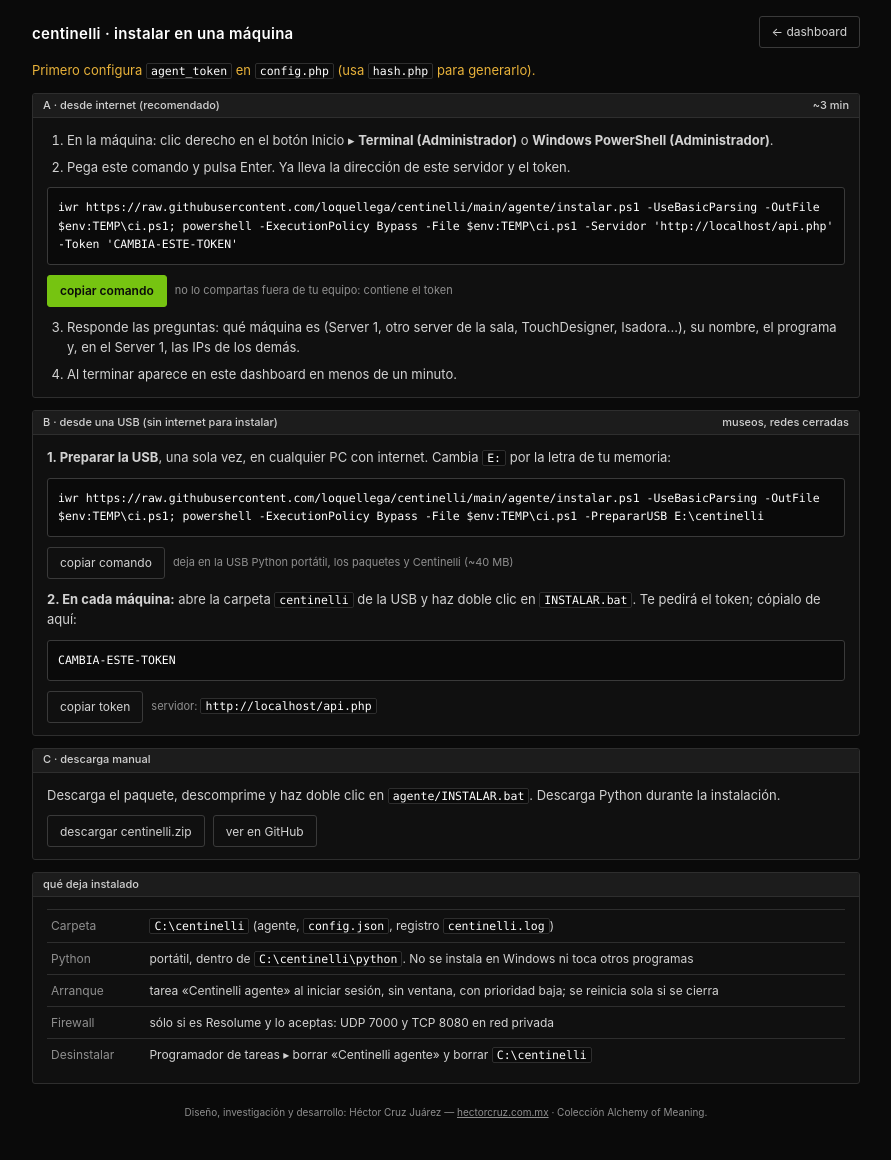
After one commit to loquellega/Centinelli, a PHP site: page /instalar.php in a window 1280 px wide. The commit adds this page. Shown: the whole page, without its empty margins (194-1085 px from the left). Run offline with PHP 8.4, Linux system fonts and the light colour scheme; the visitor is signed in with stand-in values (Sample User, id 1).

Commit message:
Centinelli: instalador por link y por USB, guía INSTALAR.md
- agente/instalar.ps1 + INSTALAR.bat: Python 3.12 portátil (embebido) en C:\centinelli\python,
  paquetes, agente desde GitHub o USB, preguntas por rol (Server 1, otro server, TD, Isadora,
  Resolume), config.json sin BOM, reglas de firewall opcionales, tarea al iniciar sesión sin
  ventana y sin límite de tiempo, prueba de conexión con el servidor
- -PrepararUSB: deja en la memoria todo lo necesario para instalar sin internet
- Dashboard: página "instalar" con el comando listo (servidor y token) y enlace en el dock
- Agente: registro a centinelli.log con pythonw (rotación 5 MB); lee config con o sin BOM
- instalar_inicio_windows.bat: tarea sin el límite de 3 días que Windows pone por defecto

Co-Authored-By: Claude Opus 5.5 <noreply@anthropic.com>
Claude-Session: https://claude.ai/code/session_01BnGbnWNueV95DVVPVGLmT8

```diff
--- a/servidor/index.php
+++ b/servidor/index.php
@@ -195,6 +195,7 @@ body.mural .ctl{display:none}
   <span class="sum" id="sum" aria-live="polite">…</span>
   <button class="a-btn" id="b-mural" aria-pressed="false" title="Modo mural: sólo visores (tecla h)">mural</button>
   <button class="a-btn" id="b-alto" aria-pressed="false" title="Contraste alto (tecla c)">alto</button>
+  <a class="a-btn" href="instalar.php" style="display:inline-grid;place-items:center;text-decoration:none">instalar</a>
   <a class="a-btn" href="?salir" style="display:inline-grid;place-items:center;text-decoration:none">salir</a>
 </nav>
 <div id="toast" role="status"></div>
--- /dev/null
+++ b/servidor/instalar.php
@@ -0,0 +1,129 @@
+<?php
+// Centinelli · página "instalar": comando listo para pegar en cada máquina (requiere sesión)
+require __DIR__ . '/lib.php';
+if (!logged_in()) { header('Location: ./'); exit; }
+
+$https = (!empty($_SERVER['HTTPS']) && $_SERVER['HTTPS'] !== 'off') || (($_SERVER['HTTP_X_FORWARDED_PROTO'] ?? '') === 'https');
+$base  = ($https ? 'https' : 'http') . '://' . ($_SERVER['HTTP_HOST'] ?? 'localhost') . rtrim(dirname($_SERVER['SCRIPT_NAME']), '/\\');
+$api   = $base . '/api.php';
+$token = $CFG['agent_token'];
+$raw   = 'https://raw.githubusercontent.com/loquellega/centinelli/main/agente/instalar.ps1';
+$zip   = 'https://github.com/loquellega/centinelli/archive/refs/heads/main.zip';
+$listo = $token && $token !== 'CAMBIA-ESTE-TOKEN';
+
+$cmd = "iwr $raw -UseBasicParsing -OutFile \$env:TEMP\\ci.ps1; powershell -ExecutionPolicy Bypass -File \$env:TEMP\\ci.ps1 -Servidor '$api' -Token '$token'";
+$usb = "iwr $raw -UseBasicParsing -OutFile \$env:TEMP\\ci.ps1; powershell -ExecutionPolicy Bypass -File \$env:TEMP\\ci.ps1 -PrepararUSB E:\\centinelli";
+?><!doctype html>
+<html lang="es">
+<head>
+<meta charset="utf-8">
+<meta name="viewport" content="width=device-width, initial-scale=1, viewport-fit=cover">
+<meta name="robots" content="noindex">
+<title>Centinelli · instalar</title>
+<style>
+:root{--a-bg:#0a0a0a;--a-panel:#101010;--a-bar:#1c1c1c;--a-line:#2e2e2e;--a-line-ctl:#3a3a3a;--a-hover:#1f1f1f;
+  --a-ink:#d2d2d2;--a-ink-strong:#fff;--a-ink-dim:#8f8f8f;--a-accent:#76c411;--a-accent-ink:#a5e04a;--a-accent-bg:#1b2512;
+  --a-radius:3px;--a-pad:10px;--a-bar-h:24px;--a-ctl-h:32px;--a-t:120ms;--a-font:Inter,Arial,Helvetica,sans-serif;--a-size:12px;--a-size-sm:11px;--c-warn:#e8b23a}
+*{box-sizing:border-box}
+body{margin:0;background:var(--a-bg);color:var(--a-ink);font:400 13px/1.6 var(--a-font);-webkit-font-smoothing:antialiased}
+main{max-width:860px;margin:0 auto;padding:16px max(16px,env(safe-area-inset-right)) 40px max(16px,env(safe-area-inset-left));display:flex;flex-direction:column;gap:12px}
+.a-win{border:1px solid var(--a-line);border-radius:var(--a-radius);background:var(--a-panel);overflow:hidden}
+.a-tb{display:flex;justify-content:space-between;align-items:center;height:var(--a-bar-h);padding:0 var(--a-pad);background:var(--a-bar);border-bottom:1px solid var(--a-line);font-size:var(--a-size-sm);font-weight:500}
+.a-wb{padding:12px 14px;display:flex;flex-direction:column;gap:10px}
+h1{font-size:15px;font-weight:600;color:var(--a-ink-strong);margin:4px 0 0;letter-spacing:.02em}
+p{margin:0}
+.dim{color:var(--a-ink-dim);font-size:var(--a-size-sm)}
+ol{margin:0;padding-left:20px;display:flex;flex-direction:column;gap:6px}
+code,pre{font-family:ui-monospace,Consolas,Menlo,monospace;font-size:11.5px}
+code{color:var(--a-ink-strong);background:var(--a-bg);border:1px solid var(--a-line);border-radius:2px;padding:0 4px}
+pre{margin:0;padding:10px;background:var(--a-bg);border:1px solid var(--a-line-ctl);border-radius:var(--a-radius);color:var(--a-ink-strong);white-space:pre-wrap;word-break:break-all;user-select:all}
+.fila{display:flex;gap:8px;flex-wrap:wrap;align-items:center}
+.a-btn{min-height:var(--a-ctl-h);padding:0 12px;background:transparent;color:var(--a-ink);border:1px solid var(--a-line-ctl);border-radius:var(--a-radius);font:inherit;font-size:12px;cursor:pointer;text-decoration:none;display:inline-grid;place-items:center;transition:background var(--a-t),border-color var(--a-t)}
+.a-btn:hover{background:var(--a-hover);border-color:#555}
+.a-btn.primary{background:var(--a-accent);border-color:var(--a-accent);color:#0a0a0a;font-weight:600}
+:focus-visible{outline:2px solid var(--a-accent);outline-offset:2px}
+.aviso{color:var(--c-warn)}
+table{border-collapse:collapse;width:100%;font-size:12px}
+td{border-top:1px solid var(--a-line);padding:6px 4px;vertical-align:top}
+td:first-child{color:var(--a-ink-dim);white-space:nowrap;padding-right:14px}
+.cred{color:var(--a-ink-dim);font-size:10px;text-align:center;margin-top:8px}
+.cred a{color:inherit}
+</style>
+</head>
+<body>
+<main>
+  <div class="fila" style="justify-content:space-between">
+    <h1>centinelli · instalar en una máquina</h1>
+    <a class="a-btn" href="./">← dashboard</a>
+  </div>
+
+  <?php if (!$listo): ?>
+  <p class="aviso">Primero configura <code>agent_token</code> en <code>config.php</code> (usa <code>hash.php</code> para generarlo).</p>
+  <?php endif; ?>
+
+  <section class="a-win">
+    <div class="a-tb"><span>A · desde internet (recomendado)</span><span>~3 min</span></div>
+    <div class="a-wb">
+      <ol>
+        <li>En la máquina: clic derecho en el botón Inicio ▸ <b>Terminal (Administrador)</b> o <b>Windows PowerShell (Administrador)</b>.</li>
+        <li>Pega este comando y pulsa Enter. Ya lleva la dirección de este servidor y el token.</li>
+      </ol>
+      <pre id="cmd"><?= htmlspecialchars($cmd) ?></pre>
+      <div class="fila"><button class="a-btn primary" onclick="copiar('cmd', this)">copiar comando</button>
+        <span class="dim">no lo compartas fuera de tu equipo: contiene el token</span></div>
+      <ol start="3">
+        <li>Responde las preguntas: qué máquina es (Server 1, otro server de la sala, TouchDesigner, Isadora…), su nombre, el programa y, en el Server 1, las IPs de los demás.</li>
+        <li>Al terminar aparece en este dashboard en menos de un minuto.</li>
+      </ol>
+    </div>
+  </section>
+
+  <section class="a-win">
+    <div class="a-tb"><span>B · desde una USB (sin internet para instalar)</span><span>museos, redes cerradas</span></div>
+    <div class="a-wb">
+      <p><b>1. Preparar la USB</b>, una sola vez, en cualquier PC con internet. Cambia <code>E:</code> por la letra de tu memoria:</p>
+      <pre id="usb"><?= htmlspecialchars($usb) ?></pre>
+      <div class="fila"><button class="a-btn" onclick="copiar('usb', this)">copiar comando</button>
+        <span class="dim">deja en la USB Python portátil, los paquetes y Centinelli (~40 MB)</span></div>
+      <p><b>2. En cada máquina:</b> abre la carpeta <code>centinelli</code> de la USB y haz doble clic en <code>INSTALAR.bat</code>. Te pedirá el token; cópialo de aquí:</p>
+      <pre id="tok"><?= htmlspecialchars($token) ?></pre>
+      <div class="fila"><button class="a-btn" onclick="copiar('tok', this)">copiar token</button>
+        <span class="dim">servidor: <code><?= htmlspecialchars($api) ?></code></span></div>
+    </div>
+  </section>
+
+  <section class="a-win">
+    <div class="a-tb"><span>C · descarga manual</span></div>
+    <div class="a-wb">
+      <p>Descarga el paquete, descomprime y haz doble clic en <code>agente/INSTALAR.bat</code>. Descarga Python durante la instalación.</p>
+      <div class="fila"><a class="a-btn" href="<?= htmlspecialchars($zip) ?>">descargar centinelli.zip</a>
+        <a class="a-btn" href="https://github.com/loquellega/centinelli">ver en GitHub</a></div>
+    </div>
+  </section>
+
+  <section class="a-win">
+    <div class="a-tb"><span>qué deja instalado</span></div>
+    <div class="a-wb">
+      <table>
+        <tr><td>Carpeta</td><td><code>C:\centinelli</code> (agente, <code>config.json</code>, registro <code>centinelli.log</code>)</td></tr>
+        <tr><td>Python</td><td>portátil, dentro de <code>C:\centinelli\python</code>. No se instala en Windows ni toca otros programas</td></tr>
+        <tr><td>Arranque</td><td>tarea «Centinelli agente» al iniciar sesión, sin ventana, con prioridad baja; se reinicia sola si se cierra</td></tr>
+        <tr><td>Firewall</td><td>sólo si es Resolume y lo aceptas: UDP 7000 y TCP 8080 en red privada</td></tr>
+        <tr><td>Desinstalar</td><td>Programador de tareas ▸ borrar «Centinelli agente» y borrar <code>C:\centinelli</code></td></tr>
+      </table>
+    </div>
+  </section>
+
+  <p class="cred">Diseño, investigación y desarrollo: Héctor Cruz Juárez — <a href="https://hectorcruz.com.mx">hectorcruz.com.mx</a> · Colección Alchemy of Meaning.</p>
+</main>
+<script>
+function copiar(id, b){
+  const t = document.getElementById(id).textContent;
+  const fin = () => { const o = b.textContent; b.textContent = 'copiado'; setTimeout(() => b.textContent = o, 1500); };
+  if (navigator.clipboard) navigator.clipboard.writeText(t).then(fin, () => selec(id));
+  else selec(id);
+}
+function selec(id){ const r = document.createRange(); r.selectNodeContents(document.getElementById(id)); const s = getSelection(); s.removeAllRanges(); s.addRange(r); }
+</script>
+</body>
+</html>
```
Also changed, not shown: INSTALAR-SERVER1.md (+2 -0 lines), INSTALAR.md (added, +143 -0 lines), LEEME.md (+1 -1 lines), USO.md (+2 -1 lines), README.md, capturas/13-instalar.png (added), 5 other files.
